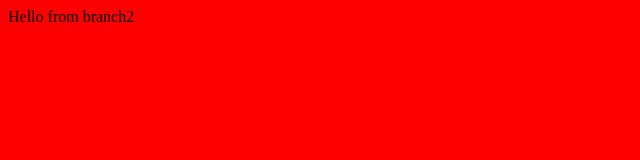
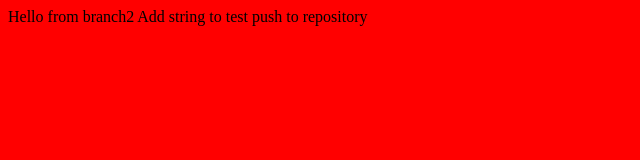
Before and after one commit to Kiryakushev/basic, a plain HTML site: page index.html in a window 1280 px wide. Shown: the whole page, without its empty margins (0-640 px from the left). Drawn offline with Linux system fonts and the light colour scheme.

Commit message:
add string

```diff
--- a/index.html
+++ b/index.html
@@ -1,5 +1,6 @@
 <html>
 	<body bgcolor="red">
 	Hello from branch2
+	Add string to test push to repository
 	</body>
 </html>
```
